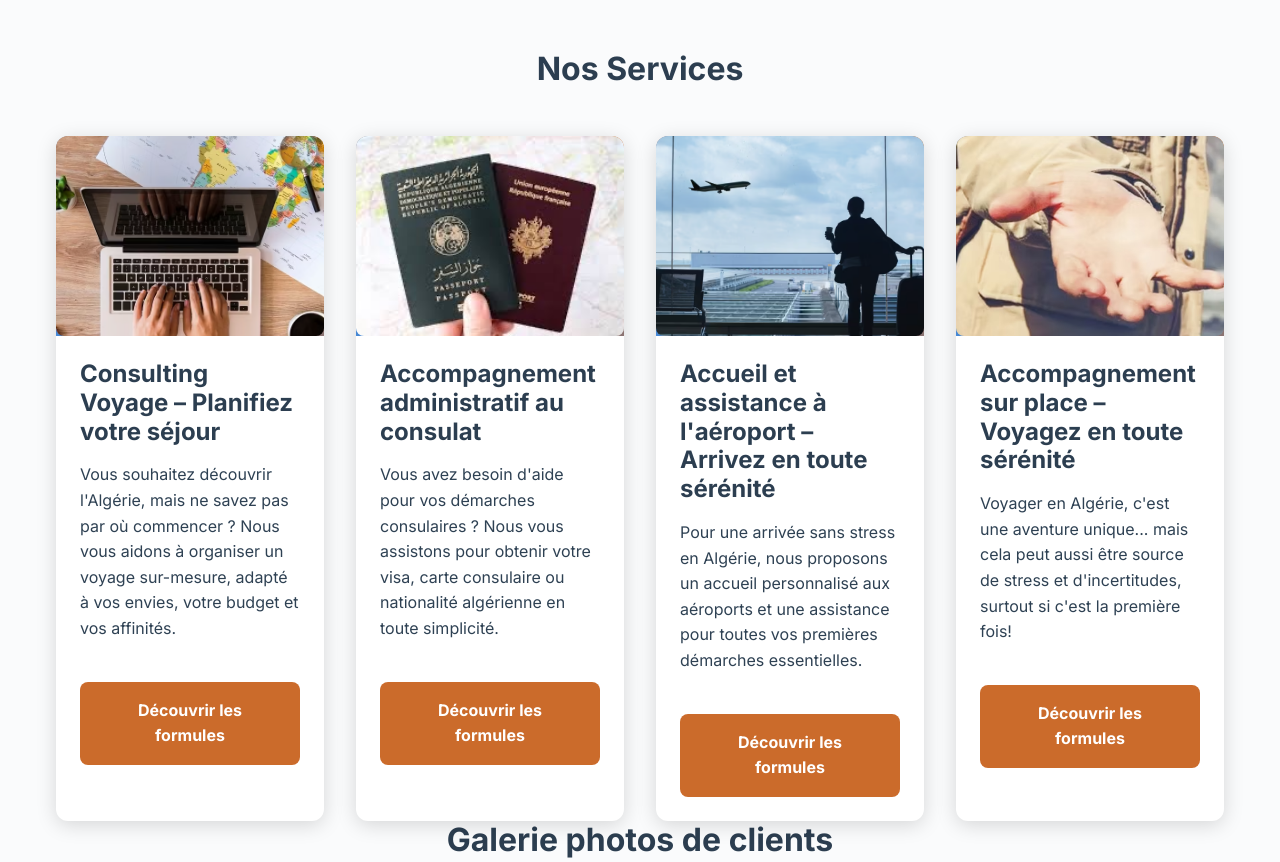
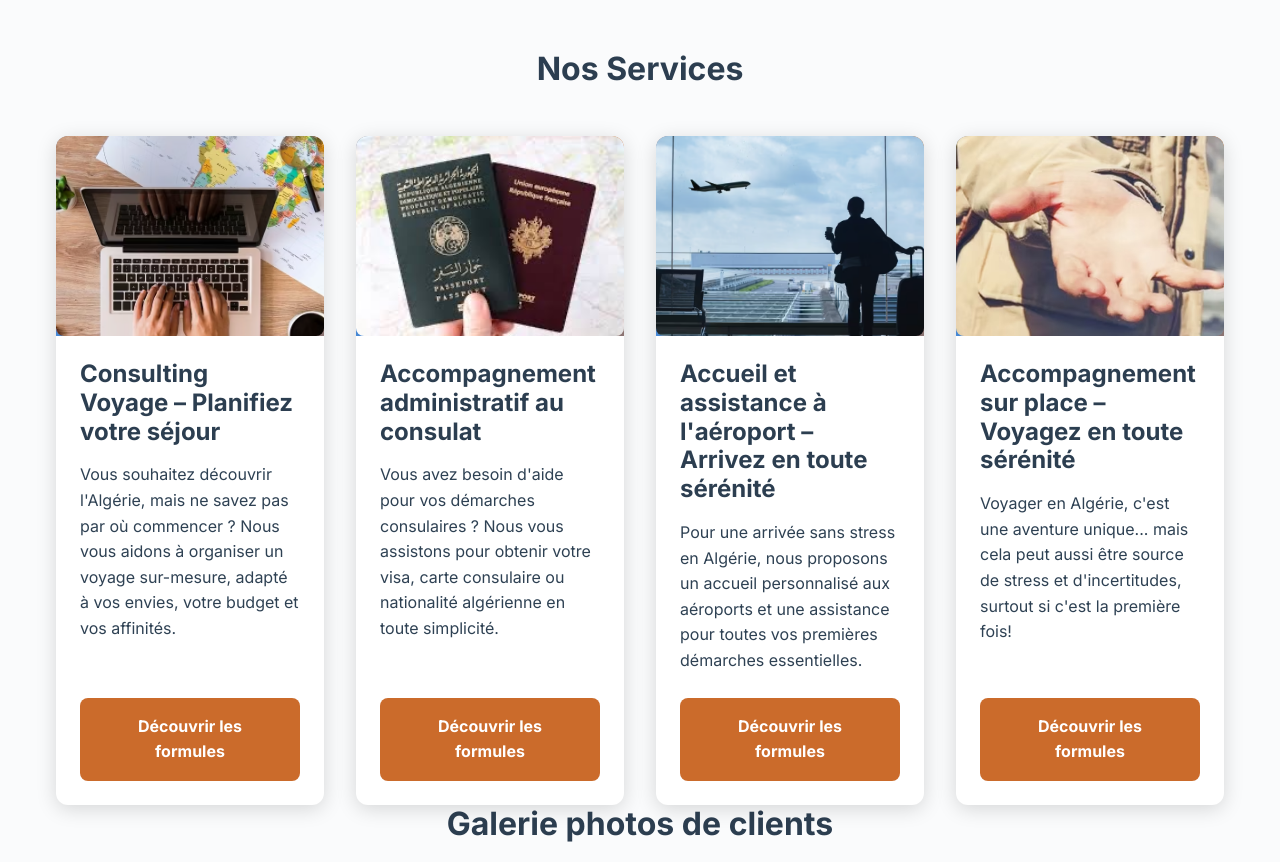
Before and after one commit to ElodieAllegro/racinesAlgerie, a website built with Vite: page index.html in a window 1280 px wide. Shown: the part 1600-2462 px from the top of the page. Built offline with nearby package versions, Linux system fonts and the light colour scheme; files whose address does not match are found by name.

Commit message:
Alignement des éléments des cartes de services

```diff
--- a/style.css
+++ b/style.css
@@ -44,6 +44,9 @@ p {
     overflow: hidden;
     box-shadow: var(--shadow);
     transition: var(--transition);
+    display: flex;
+    flex-direction: column;
+    height: 100%;
 }
 
 .service-card:hover {
@@ -53,16 +56,29 @@ p {
 
 .service-content {
     padding: var(--spacing-lg);
+    display: flex;
+    flex-direction: column;
+    flex-grow: 1;
 }
 
 .service-content h3 {
     color: var(--text-primary);
     margin-bottom: var(--spacing-md);
+    min-height: 3em;
+    display: flex;
+    align-items: center;
 }
 
 .service-content p {
     color: var(--text-secondary);
     margin-bottom: var(--spacing-lg);
+    flex-grow: 1;
+    line-height: 1.6;
+}
+
+.service-button {
+    margin-top: auto;
+    align-self: flex-start;
 }
 
 .service-image {
@@ -313,6 +329,7 @@ p {
     display: grid;
     grid-template-columns: repeat(auto-fit, minmax(350px, 1fr));
     gap: var(--spacing-xl);
+    align-items: stretch;
     margin-bottom: var(--spacing-3xl);
 }
 
```
